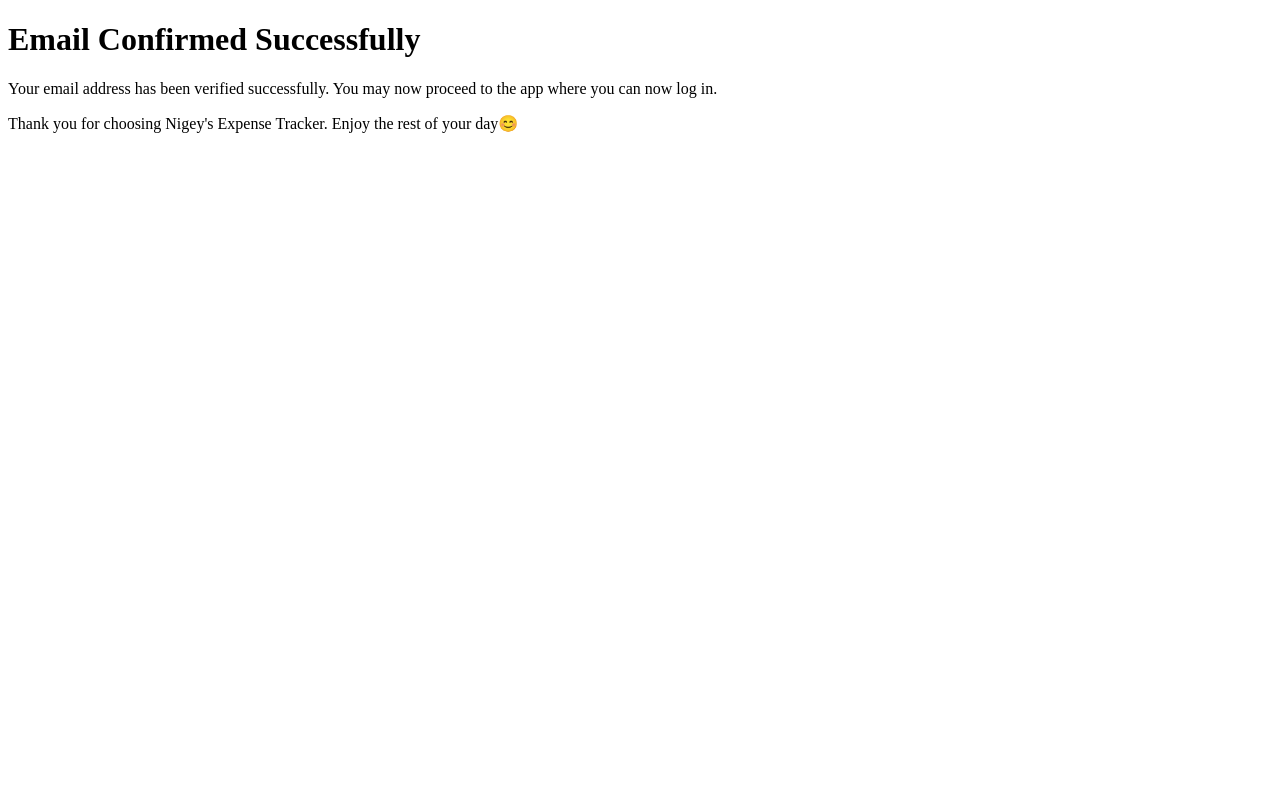
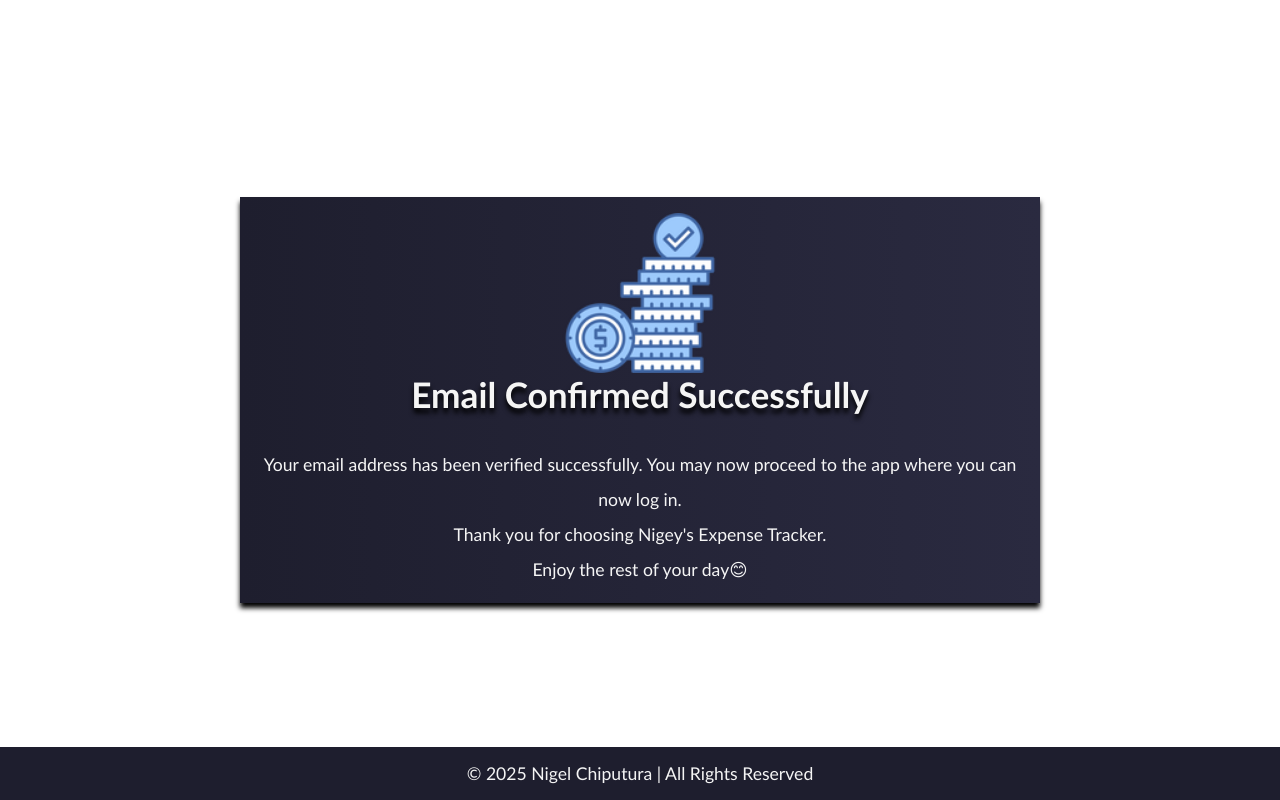
Before and after one commit to chips35x7/Expense-Tracker-Version-1.0, a Django app: template templates/accounts/email_confirm.html in a window 1280 px wide. Run offline with Django 5.2, Linux system fonts and the light colour scheme; the template is opened without the code that fills it, so the values that code supplies are empty; parts of the project's set-up code (start-up, migrations or seed data) failed here and were passed over.

Commit message:
Added styling and javascript to email_confirm.html

```diff
--- a/expense_tracker/settings.py
+++ b/expense_tracker/settings.py
@@ -239,9 +239,9 @@ JAZZMIN_SETTINGS = {
     'site_title': 'Nigey\'s Expense Tracker',
     'site_header': 'Nigey\'s Expense Tracker',
     'site_brand': 'Expense Tracker',
-    'site_logo': 'logo.ico',
-    'login_logo': 'logo.ico',
-    'login_logo_dark': 'logo.ico',
+    'site_logo': 'images/logo.ico',
+    'login_logo': 'images/logo.ico',
+    'login_logo_dark': 'images/logo.ico',
     'copyright': 'Nigel Chiputura',
     'topmenu_links': [
         {'app': 'Expense Tracker'}
--- /dev/null
+++ b/static/css/style.css
@@ -0,0 +1,85 @@
+/* // CSS Reset // */
+* {
+    margin: 0;
+    padding: 0;
+    box-sizing: border-box;
+}
+
+img {
+    display: block;
+    width: 100%;
+    height: auto;
+}
+/* // End Reset // */
+
+/* // Variables // */
+:root {
+    /* Colors  */
+    --PRIMARY-COLOR: #1e1e2e;
+    --SECONDARY-COLOR: #2A2A40;
+    --TEXT-COLOR: whitesmoke;
+    --BACKGROUND: linear-gradient(to right, var(--PRIMARY-COLOR), var(--SECONDARY-COLOR));
+
+    /* Font*/
+    --FF: 'Trebuchet MS', 'Lucida Sans Unicode', 'Lucida Grande', 'Lucida Sans', Arial, sans-serif;;
+    --FS: clamp(0.8rem, 2.2vh, 1.5rem);
+
+    /* General */
+    --PADDING: 1rem;
+    --SHADOW: 0px 5px 5px #000;
+}
+
+/* // General Styles // */
+body {
+    font-family: var(--FF);
+    font-size: var(--FS);
+    text-align: center;
+    color: var(--TEXT-COLOR);
+    min-height: 100vh;
+    position: relative;
+    display: flex;
+    flex-direction: column;
+    align-items: center;
+    justify-content: center;
+}
+
+.nowrap {
+    white-space: nowrap;
+}
+
+/* // Block // */
+.email-confirm {
+    max-width: 800px;
+    min-height: 400px;
+    background: var(--BACKGROUND);
+    padding: var(--PADDING);
+    box-shadow: var(--SHADOW);
+}
+
+/* // Elements // */
+.email-confirm__header {
+    margin-bottom: 2rem;
+}
+
+.email-confirm__h1 {
+    text-shadow: var(--SHADOW);
+}
+
+.email-confirm__figure {
+    max-width: 10rem;
+    height: auto;
+    margin: auto;
+}
+
+.email-confirm p {
+    line-height: 2;
+}
+
+/* // Footer // */
+.footer {
+    width: 100%;
+    position: absolute;
+    bottom: 0;
+    padding: var(--PADDING);
+    background-color: var(--PRIMARY-COLOR);
+}
--- /dev/null
+++ b/static/js/script.js
@@ -0,0 +1,4 @@
+const year = document.getElementById("year");
+const thisYear = new Date().getFullYear();
+year.setAttribute("datetime", thisYear);
+year.textContent = thisYear;
--- a/templates/_base.html
+++ b/templates/_base.html
@@ -1,3 +1,5 @@
+{% load static %}
+
 <!DOCTYPE html>
 <html lang="en">
 
@@ -8,12 +10,19 @@
         {% block title %}
         {% endblock %}
     </title>
-    <link rel="stylesheet" href="">
+    <link rel="stylesheet" href="{% static 'css/style.css' %}">
 </head>
 
 <body>
     {% block content %}
     {% endblock %}
+    <footer class="footer">
+        <p>
+            <span>&copy; <time id="year"></time></span>
+            <span class="nowrap">Nigel Chiputura | All Rights Reserved</span>
+        </p>
+    </footer>
+    <script src="{% static 'js/script.js' %}"></script>
 </body>
 
 </html>
--- a/templates/accounts/email_confirm.html
+++ b/templates/accounts/email_confirm.html
@@ -1,4 +1,5 @@
 {% extends '_base.html' %}
+{% load static %}
 
 {% block title %}
 Email Confirmed
@@ -6,10 +7,15 @@ Email Confirmed
 
 {% block content %}
 <div class="email-confirm">
-    <h1 class="email-confirm__h1">Email Confirmed Successfully</h1>
-    <p class="email-confirm__p">Your email address has been verified successfully. You may now proceed to the app
+    <header class="email-confirm__header">
+        <figure class="email-confirm__figure">
+            <img src="{% static 'images/logo.ico' %}" alt="Expense-Tracker-Logo" width="128" height="128">
+        </figure>
+        <h1 class="email-confirm__h1">Email Confirmed Successfully</h1>
+    </header>
+    <p>Your email address has been verified successfully. You may now proceed to the app
         where you can now log in.</p>
-    <p class="email-confirm--user-thanks">Thank you for choosing Nigey's Expense Tracker. Enjoy the rest of your
-        day😊</p>
+    <p>Thank you for choosing Nigey's Expense Tracker.</p>
+    <p>Enjoy the rest of your day😊</p>
 </div>
 {% endblock %}
```
Also changed, not shown: static/images/logo.ico (renamed from static/logo.ico).
